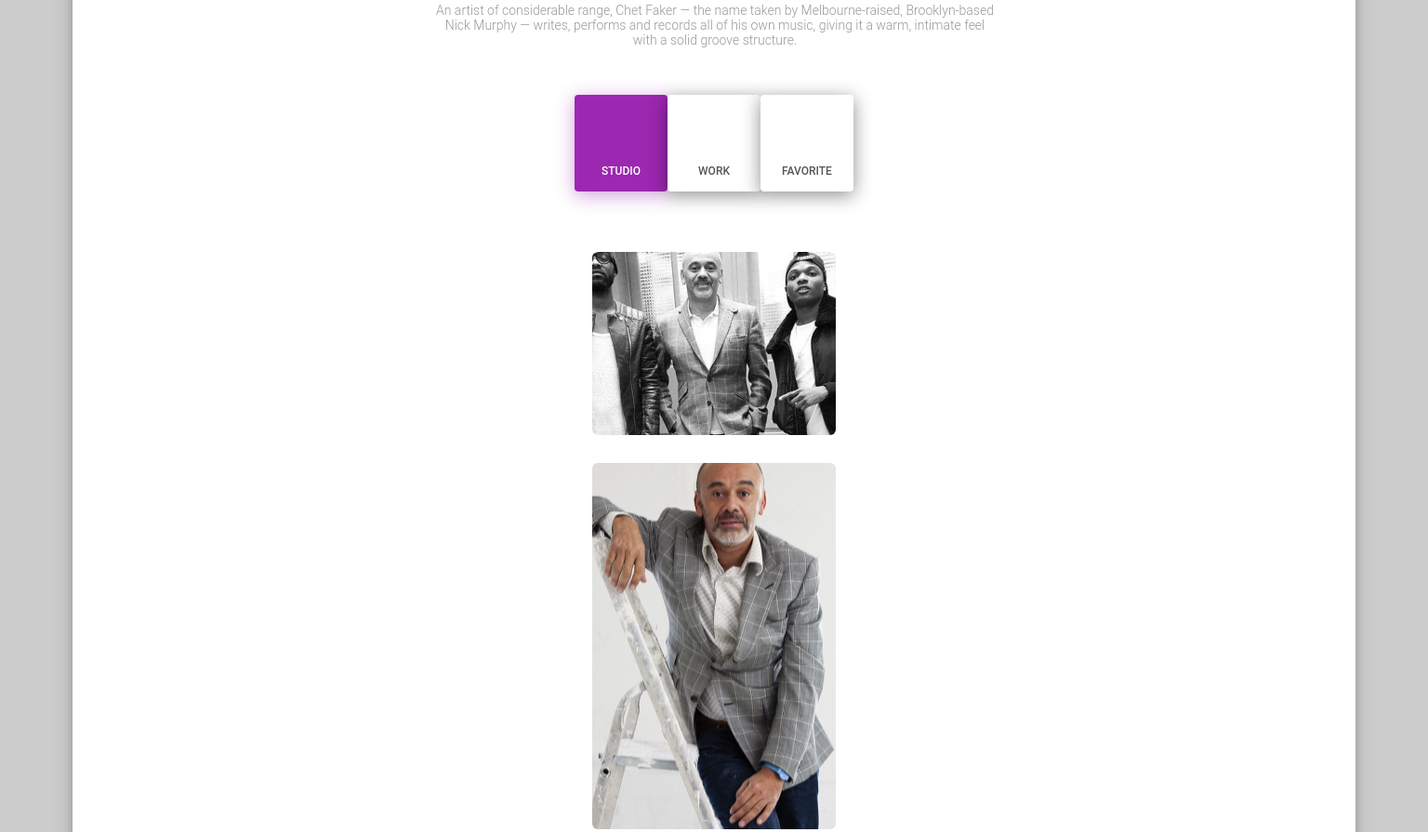
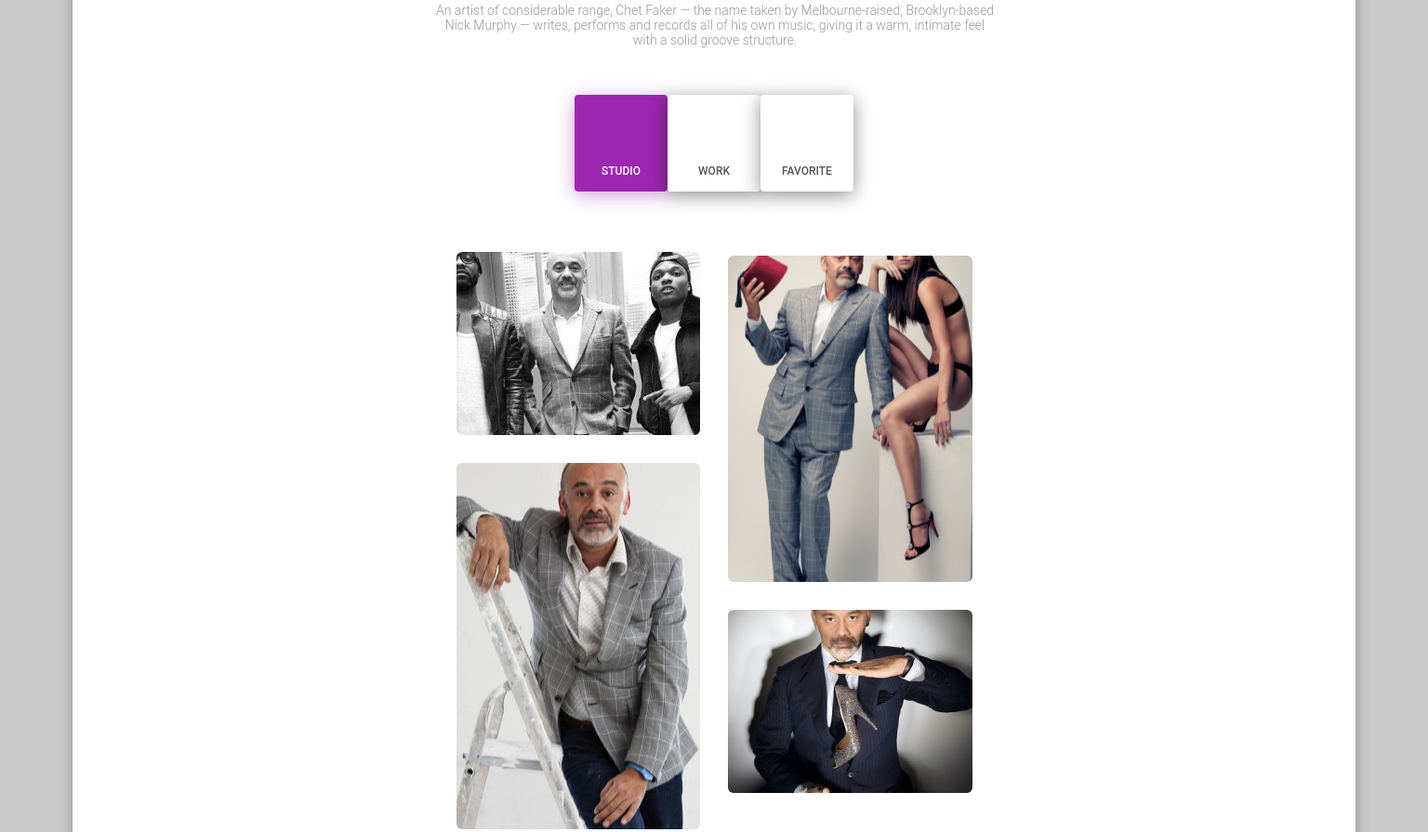
Before and after one commit to Andris-Pikarevskis/Creative-Tim, a plain HTML site: page Profile page/Profile.html in a window 1536 px wide. Shown: the part 533-1428 px from the top of the page at 93% size. Drawn offline with Linux system fonts and the light colour scheme.

Commit message:
labojums

```diff
--- a/Profile page/Profile.css
+++ b/Profile page/Profile.css
@@ -644,6 +644,27 @@ a{
 		height: 99px;;
 	}
 
+	.photos{
+		display: -webkit-flex;
+		display: -moz-flex;
+		display: -ms-flex;
+		display: -o-flex;
+		display: flex;
+		flex-direction: row;
+		justify-content: center;
+		align-items: center;
+	}
+
+	.desktop-pic1{
+		margin-left: 15px;
+		margin-right: 15px;
+	}
+
+	.desktop-pic2{
+		margin-left: 15px;
+		margin-right: 15px;
+	}
+
 	.photo1{
 		width: 262px;
 		height: 197px;
```
